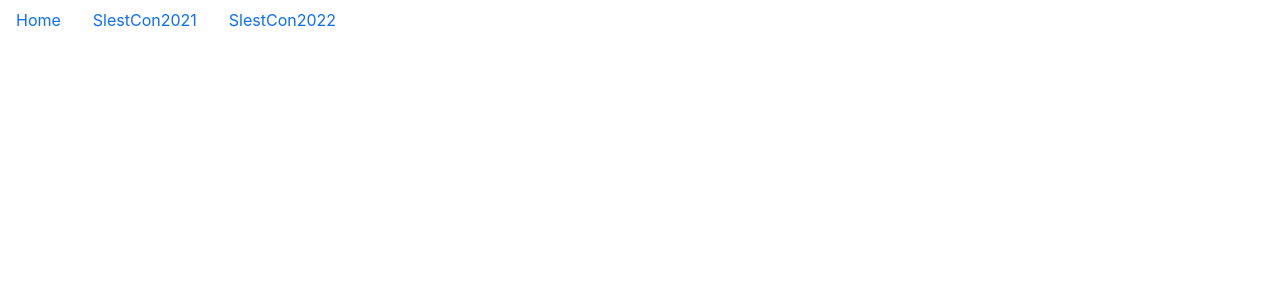
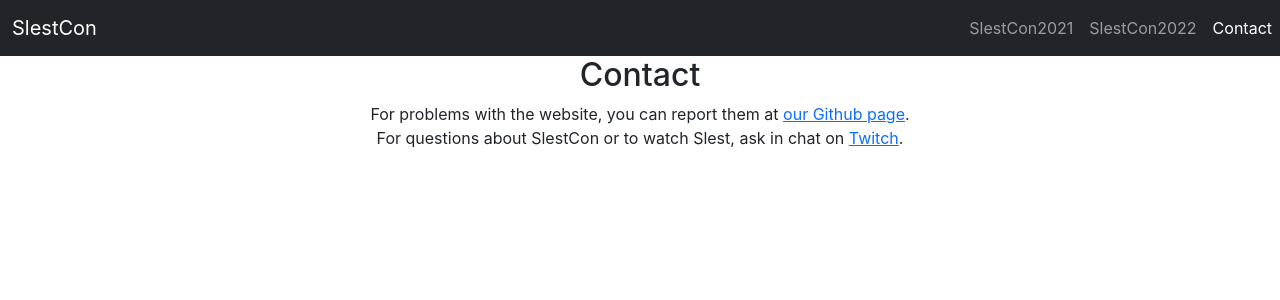
Before and after one commit to slestcon/slestcon, a React (Create React App) app: page /slestcon/Contact in a window 1280 px wide. Shown: the top 300 px of the page. Built offline with nearby package versions, Linux system fonts and the light colour scheme.

Commit message:
nav bootstrapping and contact page

```diff
--- a/src/App.js
+++ b/src/App.js
@@ -8,6 +8,7 @@ import Navigation from "./components/Navigation/Navigation";
 import Home from "./components/Home/Home";
 import Slestcon2021 from './components/Slestcon2021/Slestcon2021';
 import Slestcon2022 from './components/Slestcon2022/Slestcon2022';
+import Contact from './components/Contact/Contact';
 
 class App extends React.Component {
 
@@ -19,6 +20,7 @@ class App extends React.Component {
 					<Route exact path="/" component={Home} />
 					<Route exact path="/Slestcon2021" component={Slestcon2021} />
 					<Route exact path="/Slestcon2022" component={Slestcon2022} />
+					<Route exact path="/Contact" component={Contact} />
 				</Switch>
 			</div>
 		);
--- /dev/null
+++ b/src/components/Contact/Contact.js
@@ -0,0 +1,20 @@
+import React from "react";
+
+const Contact = () => (
+	<div>
+		<h2 className="page-title">
+            Contact
+		</h2>
+
+		<div>
+			For problems with the website, you can report them at&nbsp;
+                <a href="https://github.com/slestcon/slestcon/issues" target="_blank" rel="noreferrer">our Github page</a>.
+		</div>
+        <div>
+            For questions about SlestCon or to watch Slest, ask in chat on&nbsp;
+                <a href="https://www.twitch.tv/slest" target="_blank" rel="noreferrer">Twitch</a>.
+        </div>
+	</div>
+);
+
+export default Contact;
--- a/src/components/Navigation/Navigation.js
+++ b/src/components/Navigation/Navigation.js
@@ -2,18 +2,34 @@ import React from "react";
 import { NavLink } from "react-router-dom";
 
 const Navigation = () => (
-	<nav className="nav">
-		<ul className="nav">
-			<li className="nav-item">
-				<NavLink className="nav-link" to="/">Home</NavLink>
-			</li>
+	<nav className="navbar navbar-expand-lg navbar-dark bg-dark">
+		<div className="container-fluid">
+			<NavLink className="navbar-brand" to="/">SlestCon</NavLink>
+
+			<button class="navbar-toggler"
+				type="button"
+				data-bs-toggle="collapse"
+				data-bs-target="#navbarSupportedContent"
+				aria-controls="navbarSupportedContent"
+				aria-expanded="false"
+				aria-label="Toggle navigation">
+				<span class="navbar-toggler-icon"></span>
+			</button>
+		</div>
+		<div clas="collapse navbar-collapse" id="navbarSupportedContent">
+			<ul className="navbar-nav me-auto mb-2 mb-lg-0">
 				<li className="nav-item">
 					<NavLink className="nav-link" to="/Slestcon2021">SlestCon2021</NavLink>
 				</li>
 				<li className="nav-item">
 					<NavLink className="nav-link" to="/Slestcon2022">SlestCon2022</NavLink>
 				</li>
+				<li className="nav-item">
+					<NavLink className="nav-link" to="/Contact">Contact</NavLink>
+				</li>
 			</ul>
+		</div>
+
 	</nav>
 );
 
--- a/src/components/Slestcon2021/Slestcon2021.js
+++ b/src/components/Slestcon2021/Slestcon2021.js
@@ -3,7 +3,7 @@ import React from "react";
 const Slestcon2021 = () => (
 	<div>
 		<h2 className="page-title">
-        SlestCon 2021
+            SlestCon 2021
 		</h2>
 
 		<div>
--- a/src/components/Slestcon2022/Slestcon2022.js
+++ b/src/components/Slestcon2022/Slestcon2022.js
@@ -3,7 +3,7 @@ import React from "react";
 const Slestcon2022 = () => (
 	<div>
 		<h2 className="page-title">
-        SlestCon 2022
+            SlestCon 2022
 		</h2>
 
 		<div>
```
Lines whose indentation alone changed are shown as unchanged.
